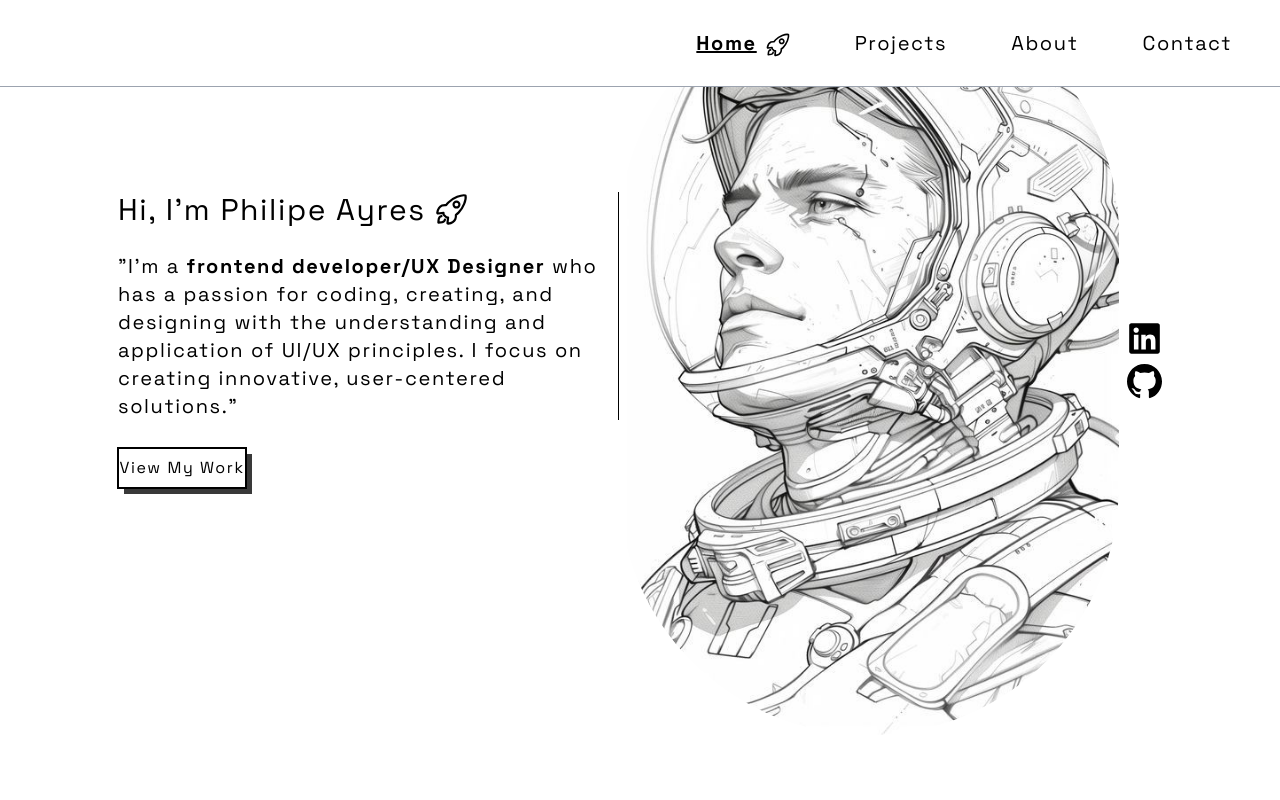
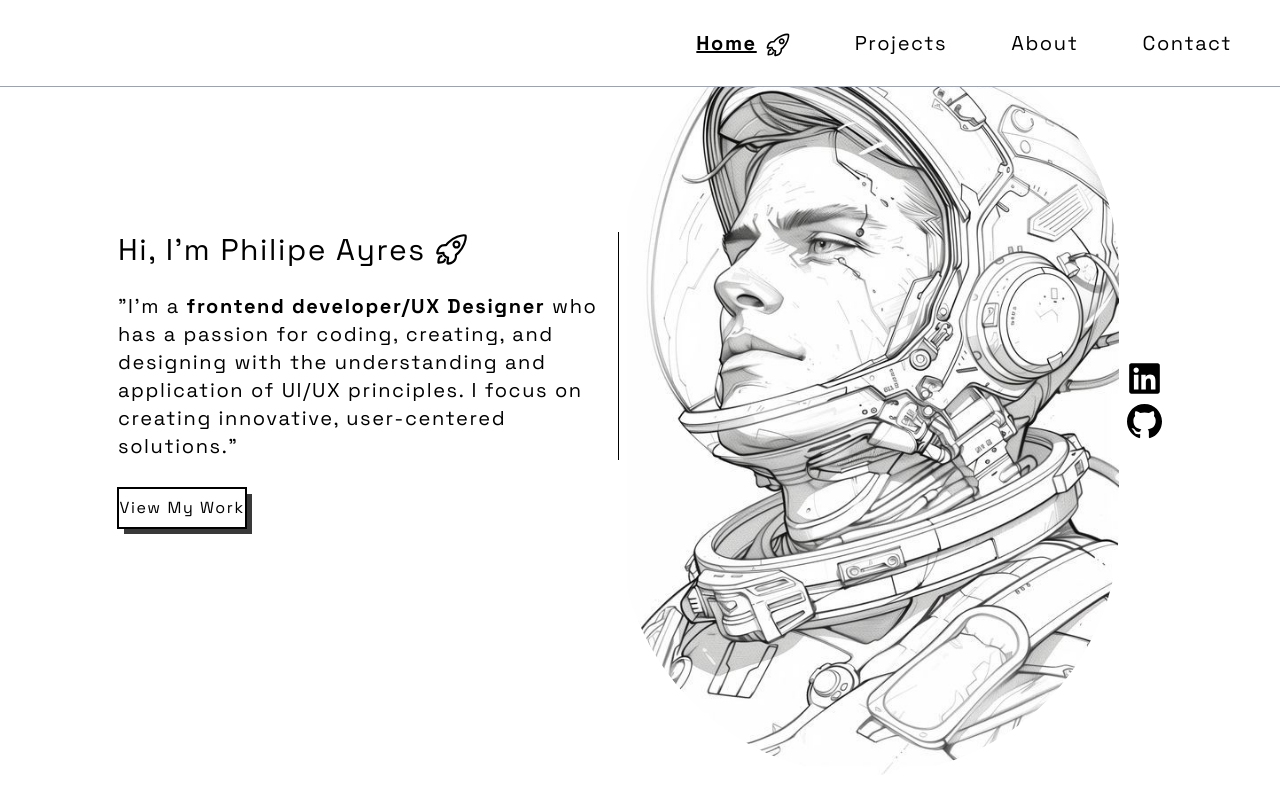
Before and after one commit to TenScoops/Portfolio, a React (Vite) app: page / in a window 1280 px wide. Built offline with nearby package versions, Linux system fonts and the light colour scheme.

Commit message:
adding padding for better button visibility

```diff
--- a/src/Components/Home.tsx
+++ b/src/Components/Home.tsx
@@ -27,7 +27,7 @@ const Home: React.FC<HomeProps> = ({ handleSectionClick }) => {
     };
 
     return (
-        <div className="flex flex-col lg:flex-row justify-center items-center h-screen w-full mt-20 pb-20 lg:mt-0 tracking-widest">
+        <div className="flex flex-col lg:flex-row justify-center items-center h-screen w-full mt-24 lg:mt-0 tracking-widest">
             {/* content1 */}
             <div className="flex flex-col justify-center space-y-7 order-2 lg:order-1">
                 <div className="space-y-6 flex items-center flex-col lg:border-r border-black">
```
